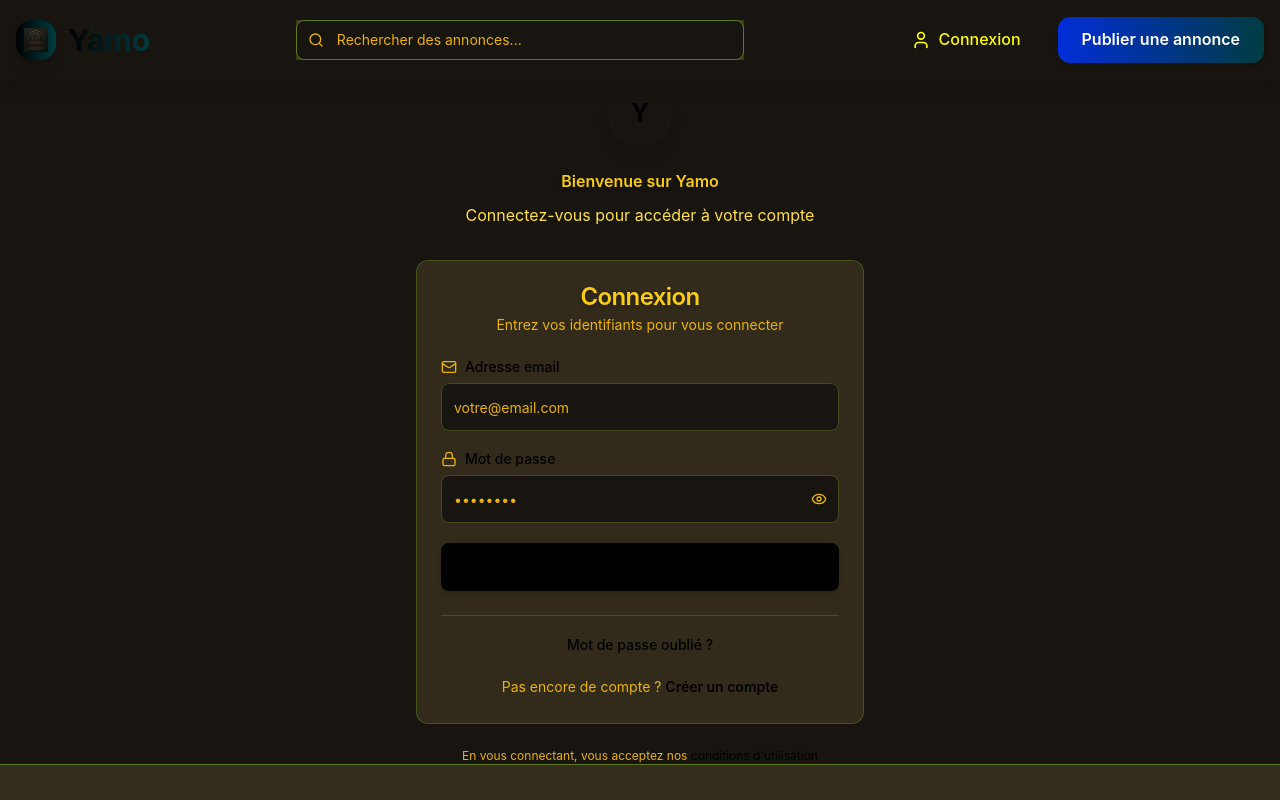
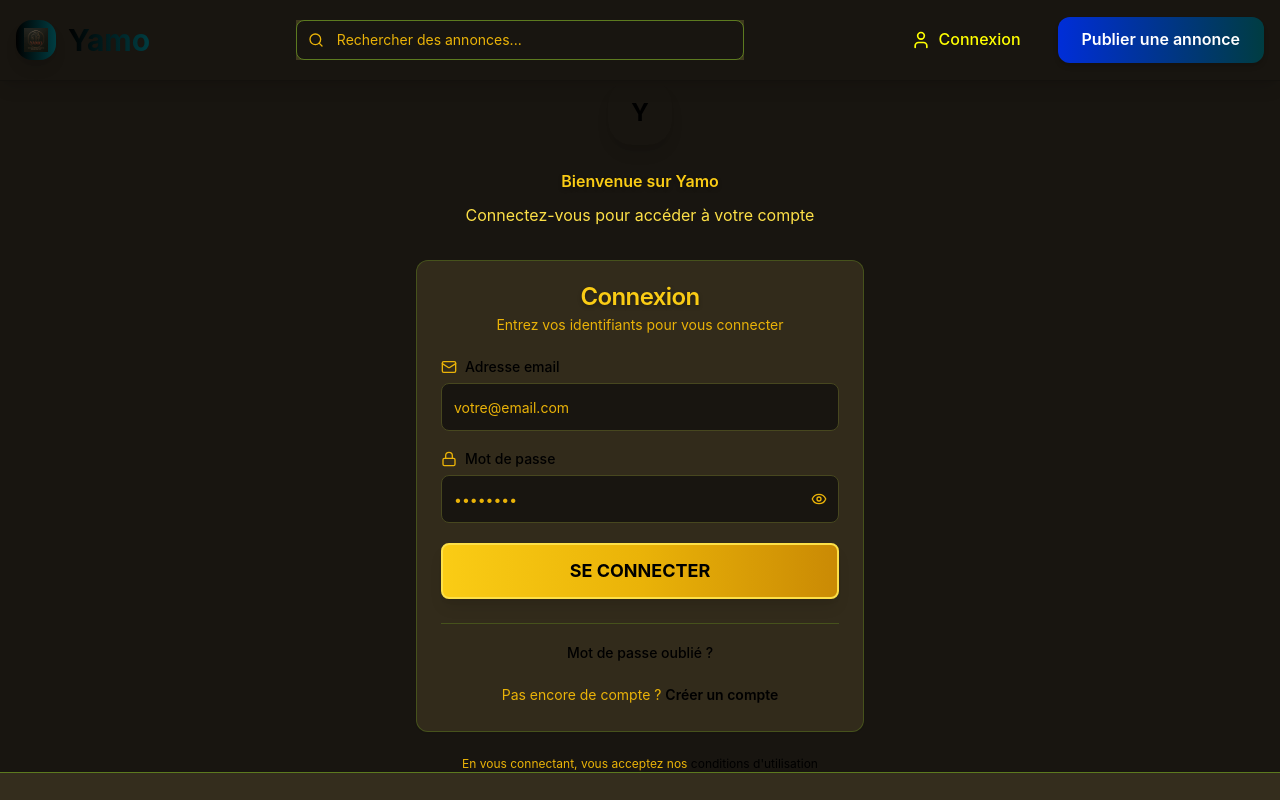
Before and after one commit to kdscrypto/yamo-cameroon-rendezvous-hub, a React (Vite) app: page /login in a window 1280 px wide. Shown: the top 800 px of the page. Built offline with nearby package versions, Linux system fonts and the light colour scheme.

Commit message:
Enhance login button visibility
Improve the visual appearance of the "Se connecter" button on the login page.

```diff
--- a/src/pages/Login.tsx
+++ b/src/pages/Login.tsx
@@ -132,16 +132,16 @@ const Login = () => {
 
                 <Button
                   type="submit"
-                  className="w-full h-12 btn-primary gradient-gold text-black hover:opacity-90 font-semibold shadow-md"
+                  className="w-full h-14 text-lg font-bold bg-gradient-to-r from-yellow-400 via-yellow-500 to-yellow-600 text-black hover:from-yellow-500 hover:via-yellow-600 hover:to-yellow-700 shadow-lg hover:shadow-xl transform hover:scale-[1.02] transition-all duration-200 border-2 border-yellow-300 hover:border-yellow-400"
                   disabled={isLoading}
                 >
                   {isLoading ? (
-                    <div className="flex items-center gap-2">
-                      <div className="w-4 h-4 border-2 border-black/30 border-t-black rounded-full animate-spin" />
-                      Connexion...
+                    <div className="flex items-center gap-3">
+                      <div className="w-5 h-5 border-2 border-black/30 border-t-black rounded-full animate-spin" />
+                      Connexion en cours...
                     </div>
                   ) : (
-                    'Se connecter'
+                    'SE CONNECTER'
                   )}
                 </Button>
               </form>
```
